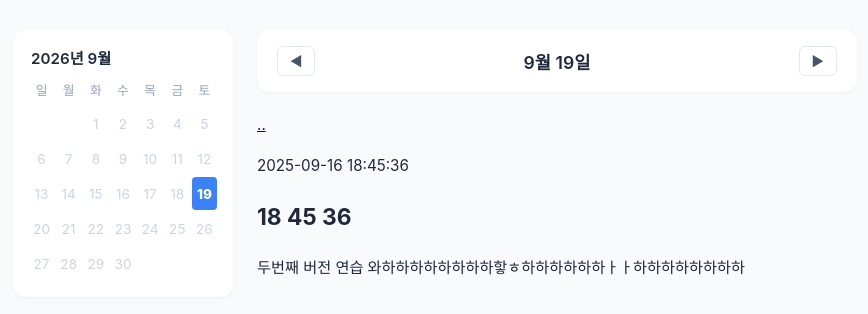
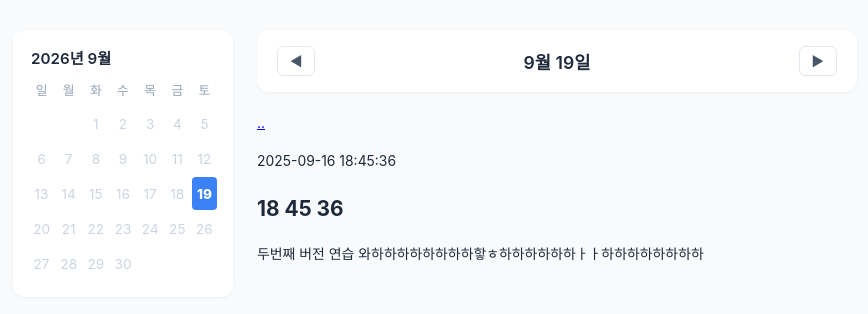
Before and after one commit to yunjeh/journal, a Jekyll site: the page built from _posts/2025-09-16-18-45-36.md, in a window 1280 px wide. Shown: the top 314 px of the page, without its empty margins (187-1055 px from the left). Built offline with Jekyll 4.4.1, drawn with Linux system fonts in a browser that asks for light colours; our own code applies the rules of GitHub Pages for plain Markdown files.

Commit message:
Update default.html

```diff
--- a/_layouts/default.html
+++ b/_layouts/default.html
@@ -121,7 +121,7 @@
         }
 
         .diary-main {
-            font-size: 0.95rem;
+            font-size: 0.87rem;
             line-height: 1.7;
         }
         .diary-main p {
```
